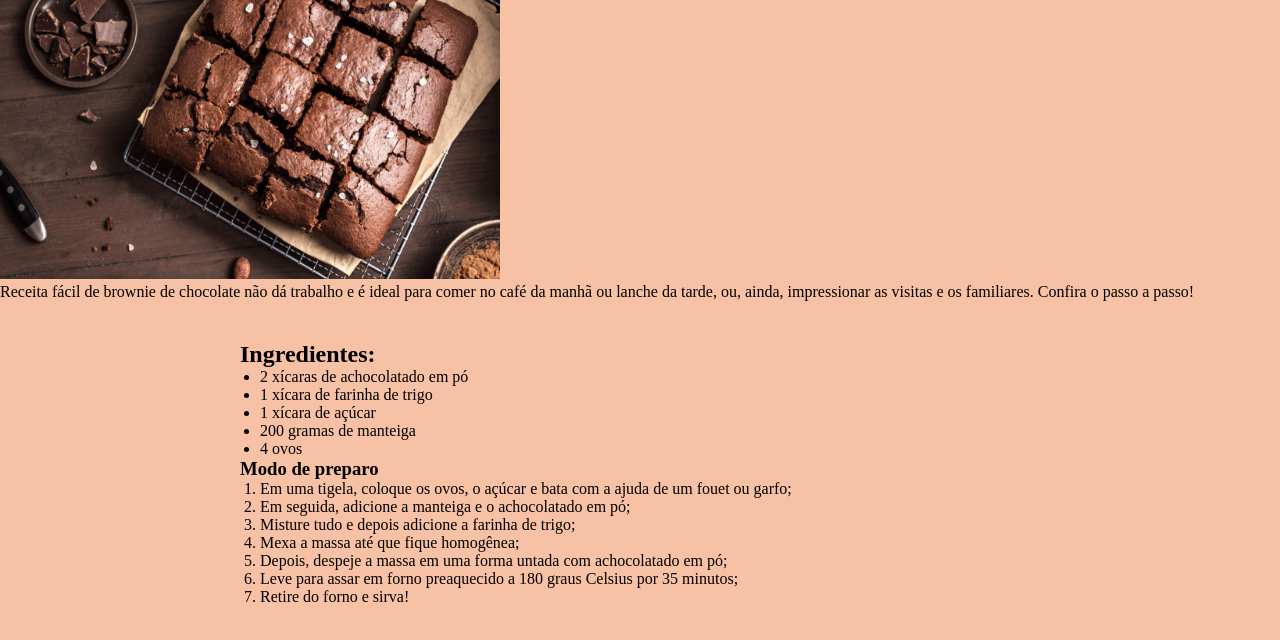
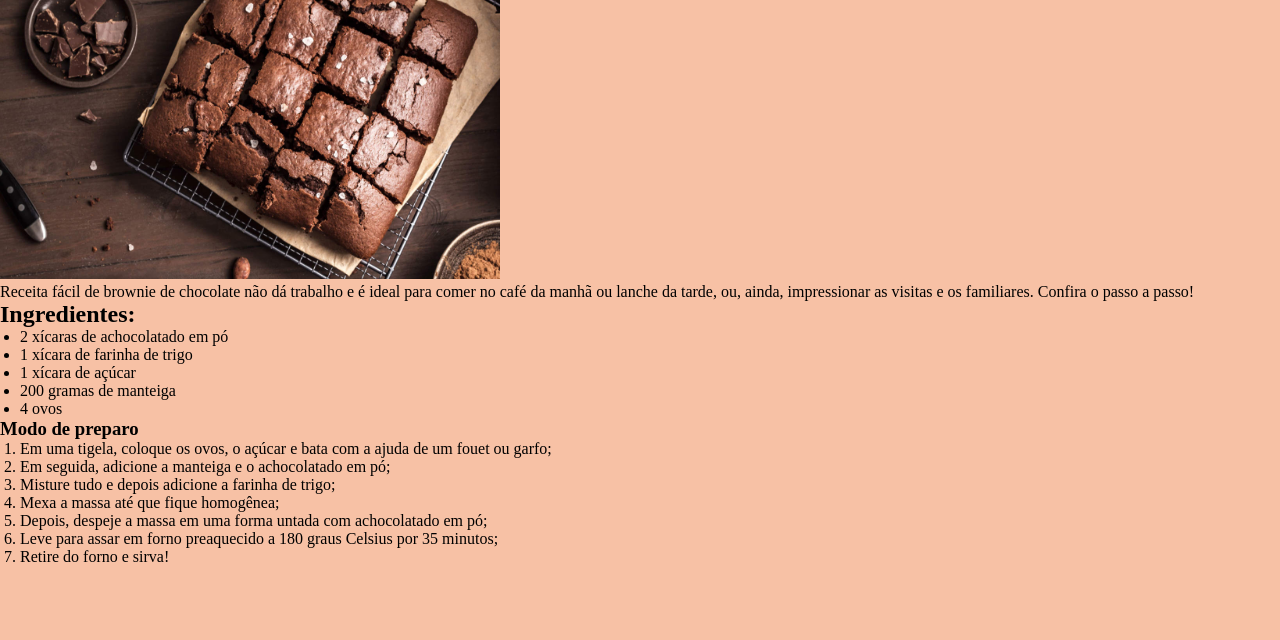
Before and after one commit to jwliarsv/site-de-receitas, a plain HTML site: page Doce.html in a window 1280 px wide. Shown: the part 58-698 px from the top of the page. Drawn offline with Linux system fonts and the light colour scheme.

Commit message:
njhjunyhbgv

```diff
--- a/doce.css
+++ b/doce.css
@@ -25,9 +25,6 @@ ol {
 }
 
 main {
-    margin: 20px auto;
     max-width: 800px;
-    padding: 20px;
     text-align:left
 }
-}
```
